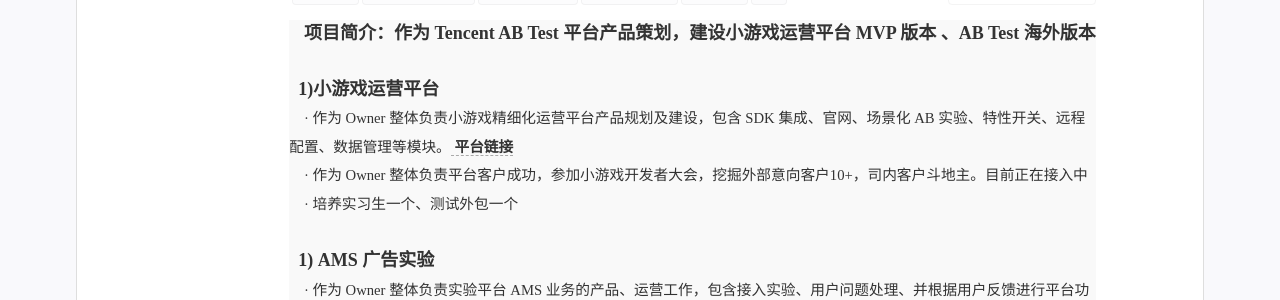
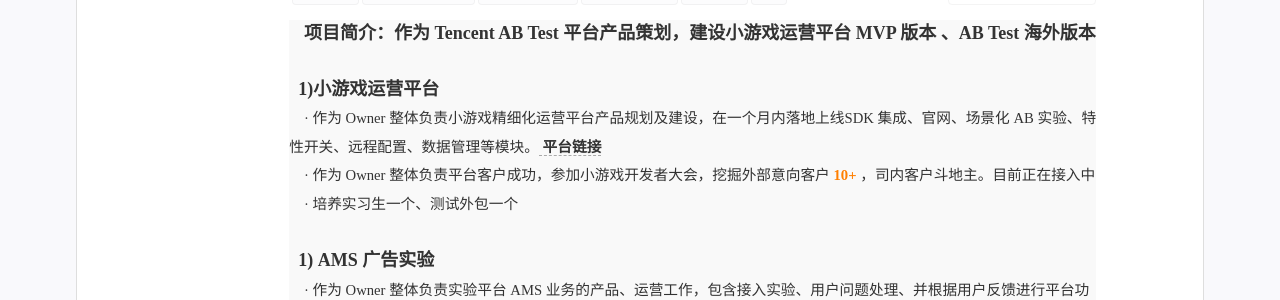
Before and after one commit to kuailexiaoshenxian/cn-wx-cv, a Jekyll site: the page built from index.html, in a window 1280 px wide. Shown: the part 680-980 px from the top of the page. Built offline with Jekyll 4.4.1, drawn with Linux system fonts in a browser that asks for light colours.

Commit message:
Update resume.yml

```diff
--- a/_data/resume.yml
+++ b/_data/resume.yml
@@ -102,8 +102,8 @@ main: #简历主要内容，
     detail: <font face="等线"><font size=4><strong>项目简介：作为 Tencent AB Test 平台产品策划，建设小游戏运营平台 MVP 版本 、AB Test 海外版本</strong></font></font> <br>  &nbsp &nbsp
            <br>
             <font face="等线"><font size=4><strong> &nbsp 1)小游戏运营平台</strong></font> <br>  &nbsp &nbsp
-            · 作为 Owner 整体负责小游戏精细化运营平台产品规划及建设，包含 SDK 集成、官网、场景化 AB 实验、特性开关、远程配置、数据管理等模块。 <a href="https://abetterchoice.cn/"> <strong>平台链接</strong> </a><br> &nbsp &nbsp
-            · 作为 Owner 整体负责平台客户成功，参加小游戏开发者大会，挖掘外部意向客户10+，司内客户斗地主。目前正在接入中 <br> &nbsp &nbsp
+            · 作为 Owner 整体负责小游戏精细化运营平台产品规划及建设，在一个月内落地上线SDK 集成、官网、场景化 AB 实验、特性开关、远程配置、数据管理等模块。 <a href="https://abetterchoice.cn/"> <strong>平台链接</strong> </a><br> &nbsp &nbsp
+            · 作为 Owner 整体负责平台客户成功，参加小游戏开发者大会，挖掘外部意向客户<font color=#FF7F00><strong> 10+ </strong></font> ，司内客户斗地主。目前正在接入中 <br> &nbsp &nbsp
             · 培养实习生一个、测试外包一个 <br> &nbsp &nbsp
             <br>
             <font face="等线"><font size=4><strong> &nbsp 1) AMS 广告实验</strong></font> <br>  &nbsp &nbsp
```
